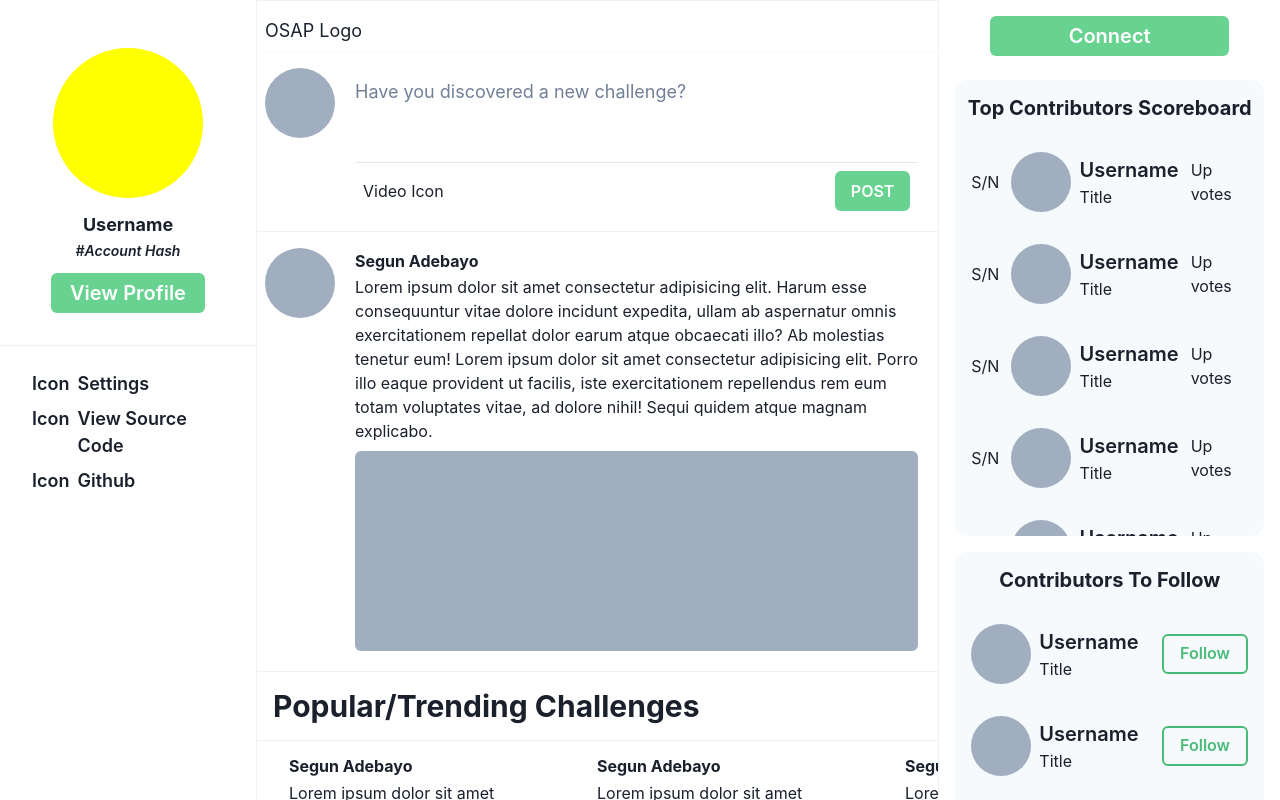
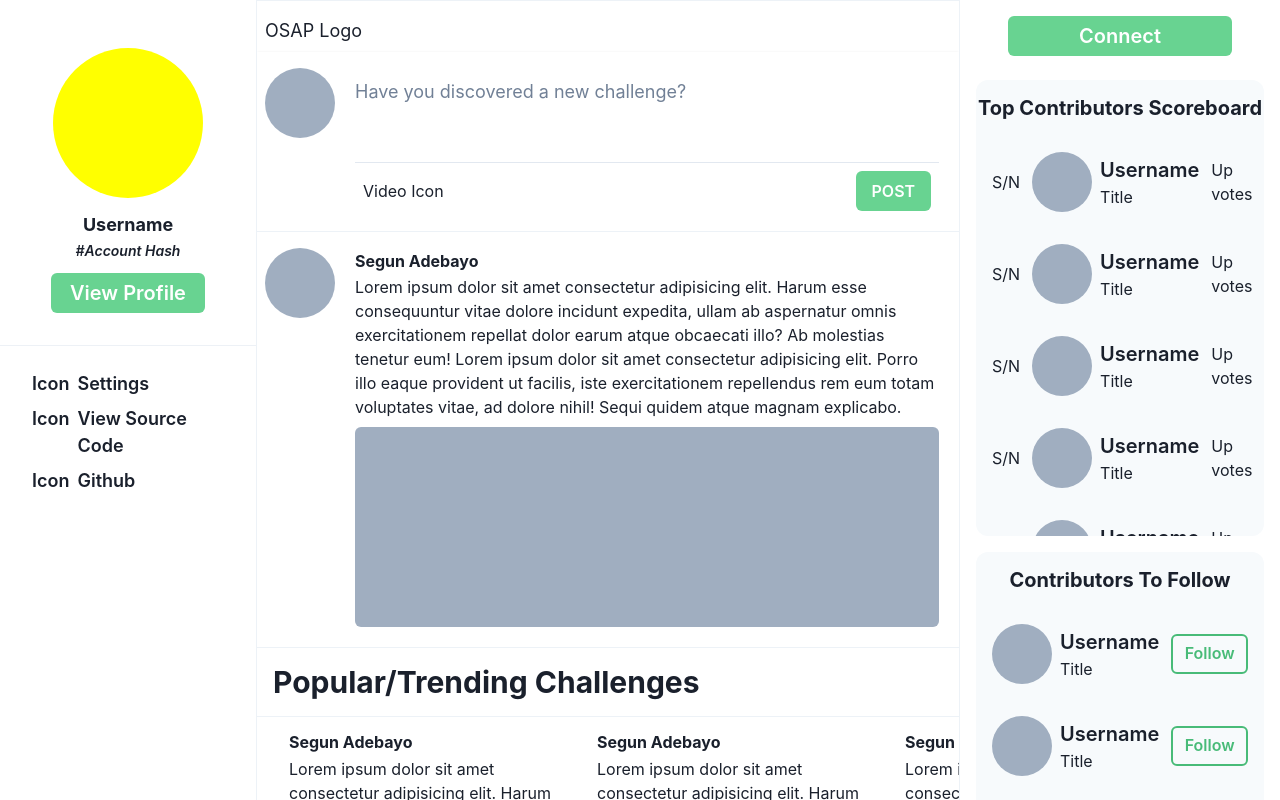
Before and after one commit to d-a-ve/OSAP, a React (Vite) app: page / in a window 1280 px wide. Shown: the top 800 px of the page. Built offline with nearby package versions, Linux system fonts and the light colour scheme.

Commit message:
fix: aligned the home center and right panels

```diff
--- a/src/components/homeCenterPanel/CenterPanel.tsx
+++ b/src/components/homeCenterPanel/CenterPanel.tsx
@@ -10,8 +10,8 @@ import PopularThreadsSection from "./PopularThreadSection"
 export default function CenterPanel() {
   return (
     <Box
-    ml="20%"
-      flex="2"
+      ml="20%"
+      flex={2}
       overflow="auto"
       border="1px"
       borderColor="gray.100"
--- a/src/components/homeRightPanel/RightPanel.tsx
+++ b/src/components/homeRightPanel/RightPanel.tsx
@@ -8,8 +8,7 @@ import FollowContributorSection from "./FollowContributorSection"
 
 export default function RightPanel() {
   return (
-    <Box flex="1" py="8px">
-      <Box>
+    <Box py="8px" w="25%" maxH="100%">
       <Center py="8px">
         <Button
           bg="green.300"
@@ -24,7 +23,6 @@ export default function RightPanel() {
       </Center>
       <TopContributorSection />
       <FollowContributorSection />
-      </Box>
     </Box>
   )
 }
```
Also changed, not shown: src/pages/Home.tsx (+5 -2 lines).
